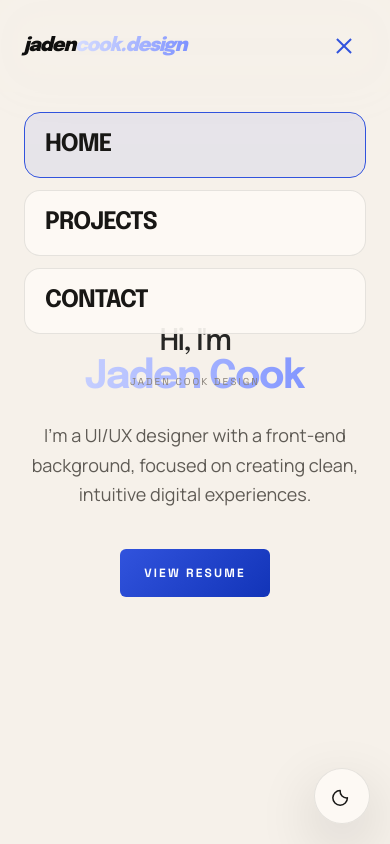
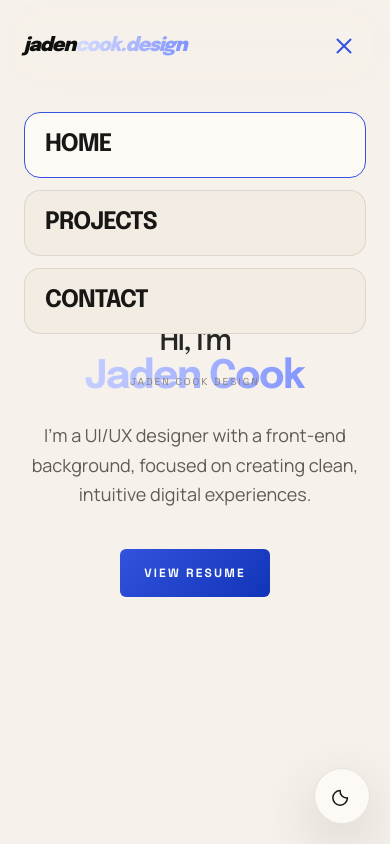
Before and after one commit to jadencook-us/portfolio-site, a Next.js app: page / in a window 390 px wide. Both pictures are taken after a click on the button "Open navigation". Shown: the top 844 px of the page. Built offline with nearby package versions, Linux system fonts and the light colour scheme.

Commit message:
Fix mobile menu opacity and local resume link

```diff
--- a/app/page.tsx
+++ b/app/page.tsx
@@ -171,7 +171,7 @@ export default function Home() {
             <div className="flex justify-center gap-4 sm:gap-6">
               <a
                 className="rounded-md bg-[linear-gradient(135deg,var(--primary)_0%,var(--primary-strong)_100%)] px-6 py-4 text-center font-label text-xs font-bold uppercase tracking-[0.18em] !text-[color:var(--button-text)] transition-transform duration-300 hover:scale-105 sm:px-8 sm:text-sm sm:tracking-widest"
-                href="https://www.jadencook.design/_files/ugd/eeef39_3e736baecd1f465493ddda2e6947c04a.pdf"
+                href="/jaden-cook-resume-2026.pdf"
                 rel="noreferrer"
                 target="_blank"
               >
--- a/components/site-nav.tsx
+++ b/components/site-nav.tsx
@@ -107,8 +107,8 @@ export function SiteNav({
                   key={item.label}
                   className={`rounded-2xl border px-5 py-4 font-headline text-2xl font-bold uppercase tracking-[-0.04em] transition-colors ${
                     item.active
-                      ? "border-primary bg-primary/8 text-primary"
-                      : "border-[color:var(--button-border)] bg-[color:var(--button-surface)] text-heading"
+                      ? "border-primary bg-surface-container text-primary"
+                      : "border-[color:var(--button-border)] bg-surface-container-high text-heading"
                   }`}
                   href={item.href}
                   onClick={closeMenu}
```
Also changed, not shown: 1 other file (tests, documents, lock files or other folders).
